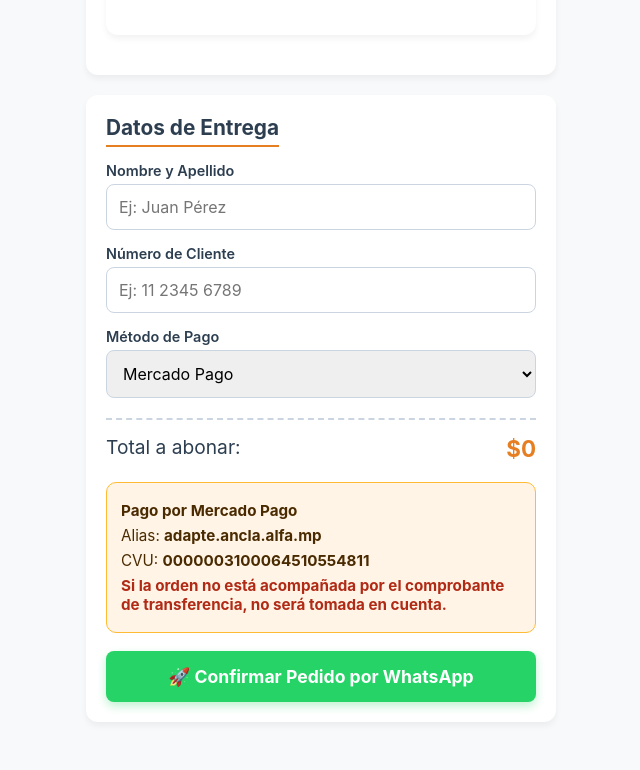
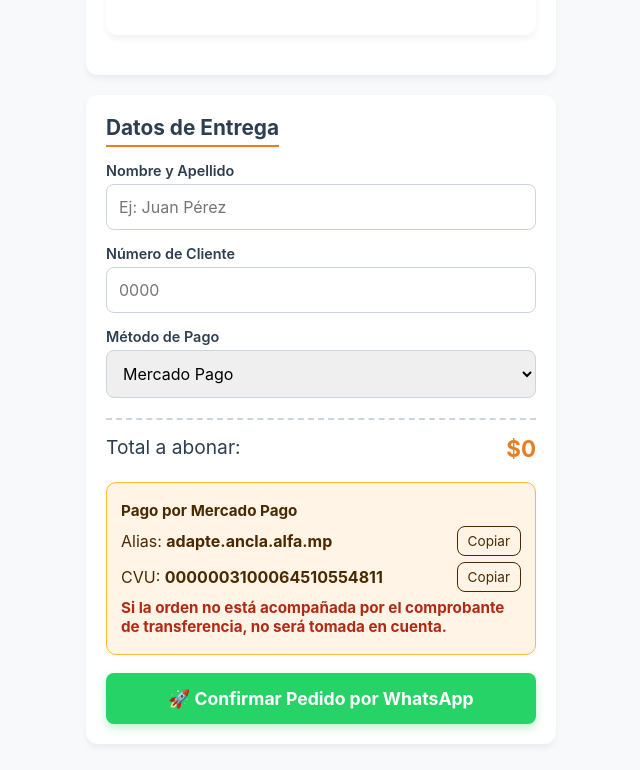
Before and after one commit to gonzalolater/Comida_Artesanal_Que_Te_Quema_La_Jeta, a React (Vite) app: page / in a window 1280 px wide. Shown: the part 454-1224 px from the top of the page, without its empty margins (319-959 px from the left). Built offline with nearby package versions, Linux system fonts and the light colour scheme.

Commit message:
feat: agregar funcionalidad para copiar datos de pago al portapapeles

```diff
--- a/src/App.jsx
+++ b/src/App.jsx
@@ -44,6 +44,15 @@ export default function App() {
   const handleInputChange = (e) => {
     const { id, value } = e.target;
     setDatosEnvio(prev => ({ ...prev, [id]: value }));
+  };
+
+  const copiarTexto = async (texto, etiqueta) => {
+    try {
+      await navigator.clipboard.writeText(texto);
+      alert(`${etiqueta} copiado al portapapeles`);
+    } catch (error) {
+      alert(`No se pudo copiar ${etiqueta}. Intenta manualmente.`);
+    }
   };
 
   // Cálculo del total general usando el precio final con comisión
@@ -129,7 +138,7 @@ export default function App() {
                 type="text"
                 id="telefono"
                 required
-                placeholder="Ej: 11 2345 6789"
+                placeholder="0000"
                 value={datosEnvio.telefono}
                 onChange={handleInputChange}
               />
@@ -150,8 +159,18 @@ export default function App() {
 
             <div className="pago-aviso">
               <p><strong>Pago por Mercado Pago</strong></p>
-              <p>Alias: <strong>{MP_ALIAS}</strong></p>
-              <p>CVU: <strong>{MP_CVU}</strong></p>
+              <div className="dato-copiable">
+                <span>Alias: <strong>{MP_ALIAS}</strong></span>
+                <button type="button" className="btn-copiar" onClick={() => copiarTexto(MP_ALIAS, 'Alias')}>
+                  Copiar
+                </button>
+              </div>
+              <div className="dato-copiable">
+                <span>CVU: <strong>{MP_CVU}</strong></span>
+                <button type="button" className="btn-copiar" onClick={() => copiarTexto(MP_CVU, 'CVU')}>
+                  Copiar
+                </button>
+              </div>
               <p className="pago-importante">Si la orden no está acompañada por el comprobante de transferencia, no será tomada en cuenta.</p>
             </div>
 
--- a/src/index.css
+++ b/src/index.css
@@ -171,6 +171,28 @@ h2 {
     font-size: 0.95rem;
 }
 
+.dato-copiable {
+    display: flex;
+    justify-content: space-between;
+    align-items: center;
+    gap: 10px;
+    margin: 6px 0;
+}
+
+.btn-copiar {
+    background-color: transparent;
+    border: 1px solid #4a2a00;
+    color: #4a2a00;
+    padding: 6px 10px;
+    border-radius: 8px;
+    cursor: pointer;
+    font-size: 0.85rem;
+}
+
+.btn-copiar:hover {
+    background-color: rgba(74, 42, 0, 0.08);
+}
+
 .pago-importante {
     color: #b02a16;
     font-weight: 700;
```
